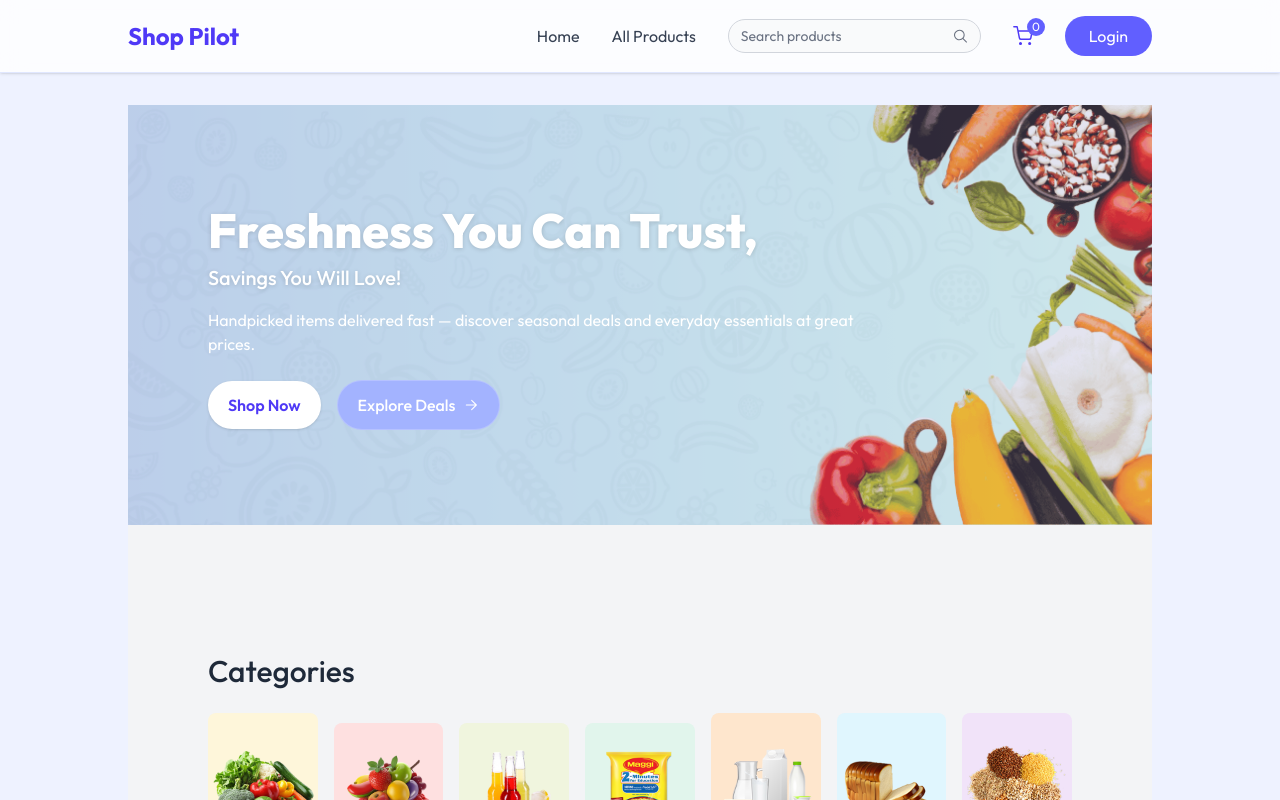
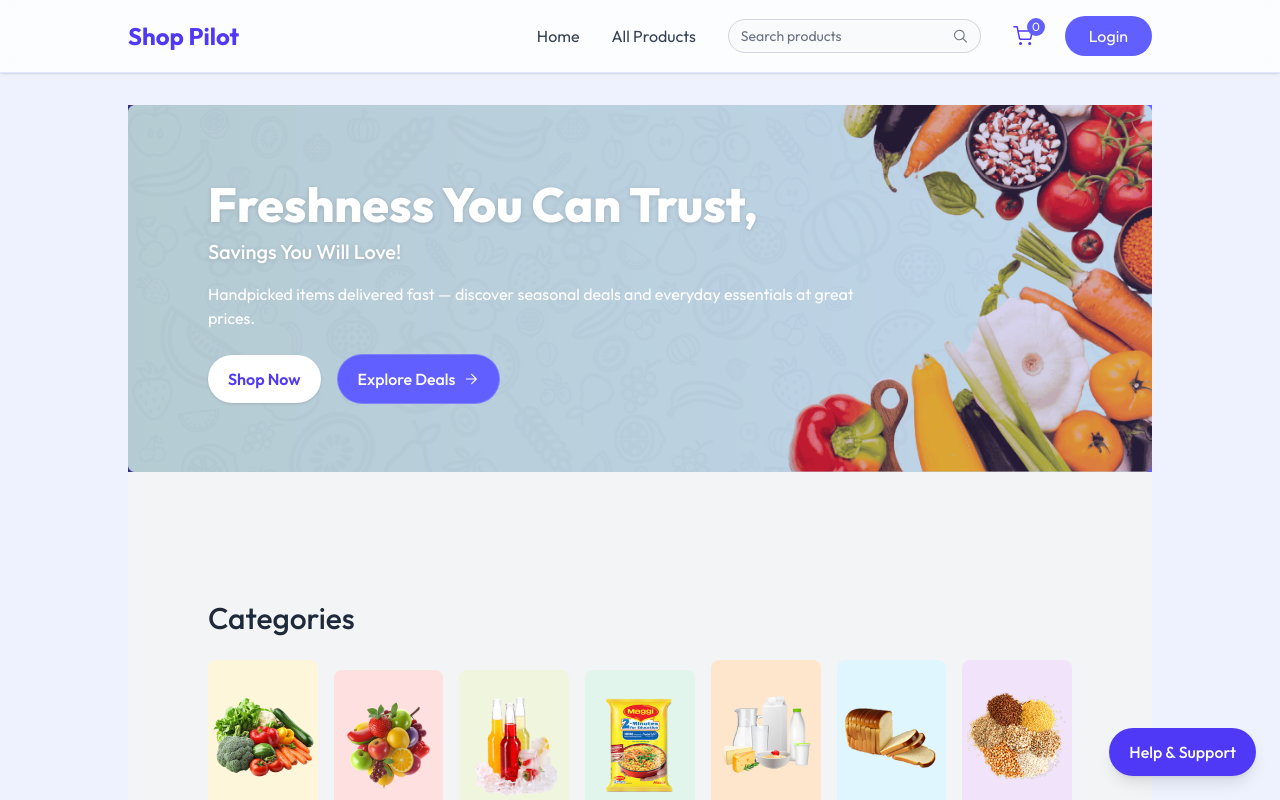
Before and after one commit to sounak-ghosh03/shop-pilot, a React (Vite) app in the folder frontend/: page / in a window 1280 px wide. Shown: the top 800 px of the page. Built offline with nearby package versions, Linux system fonts and the light colour scheme; no server answers.

Commit message:
added a chatbot

```diff
--- a/frontend/src/App.jsx
+++ b/frontend/src/App.jsx
@@ -17,6 +17,7 @@ import SellerLayout from "./pages/seller/SellerLayout";
 import AddProduct from "./pages/seller/AddProduct";
 import ProductList from "./pages/seller/ProductList";
 import Orders from "./pages/seller/Orders";
+import ChatbotButton from "./components/ChatBot";
 
 const App = () => {
     const isSellerPath = useLocation().pathname.includes("seller");
@@ -77,6 +78,8 @@ const App = () => {
 
             {/* Footer (hidden on seller paths) */}
             {!isSellerPath && <Footer />}
+
+            <ChatbotButton/>
         </div>
     );
 };
--- a/frontend/src/components/Banner.jsx
+++ b/frontend/src/components/Banner.jsx
@@ -16,13 +16,13 @@ const Banner = () => {
     return (
         <section
             aria-label="Promotional banner"
-      className="relative overflow-hidden bg-gradient-to-r from-indigo-600 to-indigo-300 text-white"
+            className="relative overflow-hidden bg-gradient-to-r from-indigo-900 to-indigo-500 text-white border-radius-20"
         >
             {/* Background images (large and small) */}
             <img
                 src={assets.main_banner_bg}
                 alt="Fresh produce and grocery banner background"
-        className="hidden md:block w-full h-[420px] object-cover opacity-80"
+                className="hidden md:block w-full h-auto object-cover opacity-80 "
                 aria-hidden="true"
             />
             <img
@@ -44,8 +44,8 @@ const Banner = () => {
                         </h1>
 
                         <p className="mt-4 text-sm md:text-base text-white max-w-prose">
-              Handpicked items delivered fast — discover seasonal deals and
-              everyday essentials at great prices.
+                            Handpicked items delivered fast — discover seasonal
+                            deals and everyday essentials at great prices.
                         </p>
 
                         <div className="mt-6 flex flex-col sm:flex-row sm:items-center gap-3 sm:gap-4">
@@ -66,7 +66,7 @@ const Banner = () => {
                             <Link
                                 to="/products"
                                 aria-label="Explore deals - view discounted products"
-                className="inline-flex items-center justify-center gap-2 px-5 py-3 rounded-full bg-indigo-300 text-white border border-white/20 font-medium hover:bg-indigo-500/90 focus:outline-none focus:ring-2 focus:ring-offset-2 focus:ring-indigo-300 transition"
+                                className="inline-flex items-center justify-center gap-2 px-5 py-3 rounded-full bg-indigo-500 text-white border border-white/20 font-medium hover:bg-indigo-600 focus:outline-none focus:ring-2 focus:ring-offset-2 focus:ring-indigo-300 transition"
                             >
                                 Explore Deals
                                 <svg
--- /dev/null
+++ b/frontend/src/components/ChatBot.jsx
@@ -0,0 +1,32 @@
+// components/ChatbotButton.jsx
+import React, { useState } from "react";
+import { X } from "lucide-react";
+
+export default function ChatbotButton() {
+    const [open, setOpen] = useState(false);
+
+    return (
+        <>
+            {/* Floating Button */}
+            <button
+                onClick={() => setOpen(!open)}
+                className="fixed bottom-6 right-6 px-5 py-3 rounded-full bg-indigo-600 text-white font-medium shadow-lg hover:bg-indigo-700 transition z-50 flex items-center gap-2"
+                aria-label="Toggle chatbot"
+            >
+                {open ? <X size={20} /> : null}
+                Help & Support
+            </button>
+
+            {/* Chat Widget */}
+            {open && (
+                <div className="fixed bottom-20 right-6 w-100 h-[600px] bg-white shadow-2xl border rounded-2xl overflow-hidden z-50 animate-slide-up">
+                    <iframe
+                        src="https://cdn.botpress.cloud/webchat/v3.2/shareable.html?configUrl=https://files.bpcontent.cloud/2025/08/28/07/20250828073801-FGYN09XX.json"
+                        title="Botpress Chat"
+                        className="w-full h-full border-0"
+                    />
+                </div>
+            )}
+        </>
+    );
+}
```
Lines whose indentation alone changed are shown as unchanged.
